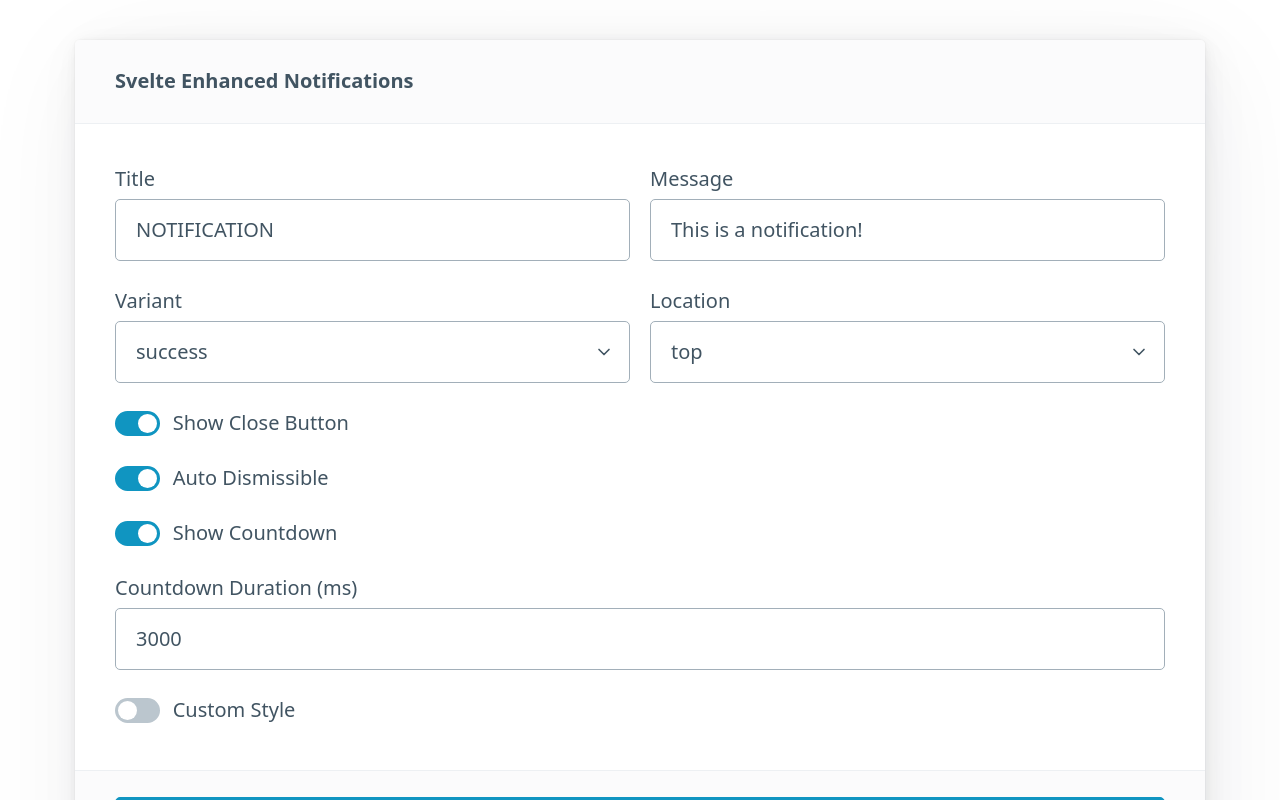
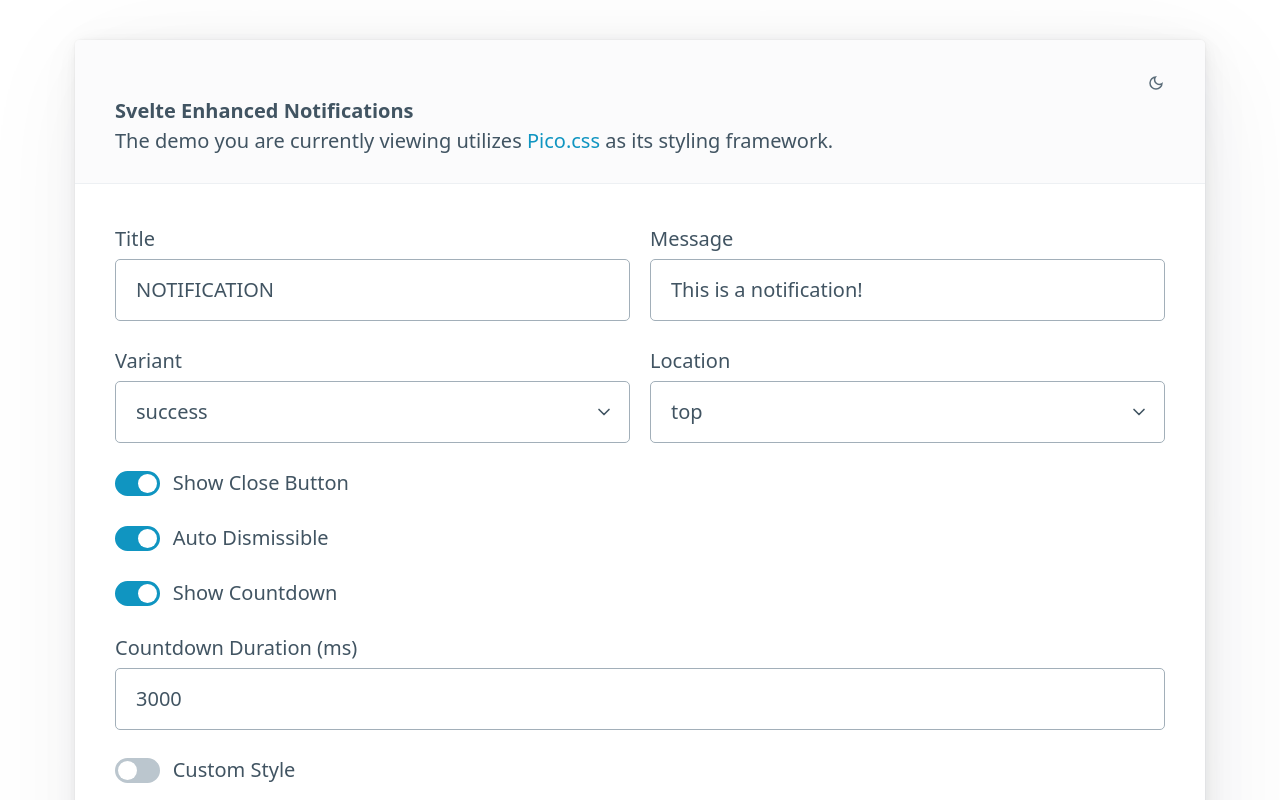
Before and after one commit to francescodessi/svelte-enhanced-notifications, a SvelteKit app: page / in a window 1280 px wide. Shown: the top 800 px of the page. Built offline with nearby package versions, Linux system fonts and the light colour scheme.

Commit message:
Updating demo

```diff
--- a/src/routes/+page.svelte
+++ b/src/routes/+page.svelte
@@ -1,7 +1,22 @@
 <script>
+    import { onMount } from 'svelte';
     import { fade } from 'svelte/transition';
 	import NotificationService from '$lib/components/NotificationService.svelte';
     import { DEFAULT_VARIANTS, DEFAULT_LOCATIONS } from "$lib/configurations.js";
+
+    let theme;
+
+    $: icon = theme === "light" ? "material-symbols:dark-mode-outline" : theme === "dark" ? "material-symbols:light-mode-outline" : undefined;
+    $: label = `Activate ${theme === "light" ? "dark" : "light"} mode`;
+
+    onMount(() => {
+        theme = window.matchMedia("(prefers-color-scheme: dark)").matches ? "dark" : "light";
+    });
+
+    function themSwitch() {
+        theme = document.querySelector("html").getAttribute("data-theme") === "dark" ? "light" : "dark";
+        document.querySelector("html").setAttribute("data-theme", theme);
+    }
 
     let notficationService;
     let location;
@@ -42,7 +57,17 @@
 <div class="container">
     <article>
         <header>
+            {#if icon}
+            <button on:click={themSwitch} class="secondary outline theme-switch-button" title={label}>
+                {#if theme === "light"}
+                    <svg xmlns="http://www.w3.org/2000/svg" width="18" height="18" viewBox="0 0 24 24"><path fill="currentColor" d="M12 21q-3.75 0-6.375-2.625T3 12q0-3.75 2.625-6.375T12 3q.35 0 .688.025t.662.075q-1.025.725-1.638 1.888T11.1 7.5q0 2.25 1.575 3.825T16.5 12.9q1.375 0 2.525-.613T20.9 10.65q.05.325.075.662T21 12q0 3.75-2.625 6.375T12 21Zm0-2q2.2 0 3.95-1.213t2.55-3.162q-.5.125-1 .2t-1 .075q-3.075 0-5.238-2.163T9.1 7.5q0-.5.075-1t.2-1q-1.95.8-3.163 2.55T5 12q0 2.9 2.05 4.95T12 19Zm-.25-6.75Z"/></svg>
+                {:else if theme === "dark"}
+                <svg xmlns="http://www.w3.org/2000/svg" width="18" height="18" viewBox="0 0 24 24"><path fill="currentColor" d="M12 15q1.25 0 2.125-.875T15 12q0-1.25-.875-2.125T12 9q-1.25 0-2.125.875T9 12q0 1.25.875 2.125T12 15Zm0 2q-2.075 0-3.538-1.463T7 12q0-2.075 1.463-3.538T12 7q2.075 0 3.538 1.463T17 12q0 2.075-1.463 3.538T12 17ZM2 13q-.425 0-.713-.288T1 12q0-.425.288-.713T2 11h2q.425 0 .713.288T5 12q0 .425-.288.713T4 13H2Zm18 0q-.425 0-.713-.288T19 12q0-.425.288-.713T20 11h2q.425 0 .713.288T23 12q0 .425-.288.713T22 13h-2Zm-8-8q-.425 0-.713-.288T11 4V2q0-.425.288-.713T12 1q.425 0 .713.288T13 2v2q0 .425-.288.713T12 5Zm0 18q-.425 0-.713-.288T11 22v-2q0-.425.288-.713T12 19q.425 0 .713.288T13 20v2q0 .425-.288.713T12 23ZM5.65 7.05L4.575 6q-.3-.275-.288-.7t.288-.725q.3-.3.725-.3t.7.3L7.05 5.65q.275.3.275.7t-.275.7q-.275.3-.687.288T5.65 7.05ZM18 19.425l-1.05-1.075q-.275-.3-.275-.713t.275-.687q.275-.3.688-.287t.712.287L19.425 18q.3.275.288.7t-.288.725q-.3.3-.725.3t-.7-.3ZM16.95 7.05q-.3-.275-.288-.687t.288-.713L18 4.575q.275-.3.7-.288t.725.288q.3.3.3.725t-.3.7L18.35 7.05q-.3.275-.7.275t-.7-.275ZM4.575 19.425q-.3-.3-.3-.725t.3-.7l1.075-1.05q.3-.275.712-.275t.688.275q.3.275.288.688t-.288.712L6 19.425q-.275.3-.7.288t-.725-.288ZM12 12Z"/></svg>
+                {/if}
+            </button>
+            {/if}
             <strong>Svelte Enhanced Notifications</strong>
+            <div>The demo you are currently viewing utilizes <a href="https://picocss.com/" target="_blank">Pico.css</a> as its styling framework.</div>
         </header>
 
         <div class="grid">
@@ -149,4 +174,11 @@
 
 <style>
     @import "https://cdn.jsdelivr.net/npm/@picocss/pico@1/css/pico.min.css";
+    .theme-switch-button {
+        width: fit-content;
+        margin: 0 0 0 auto;
+        padding: 0;
+        border: 0;
+        box-shadow: none;
+    }
 </style>
```
Also changed, not shown: 1 other file (tests, documents, lock files or other folders).
